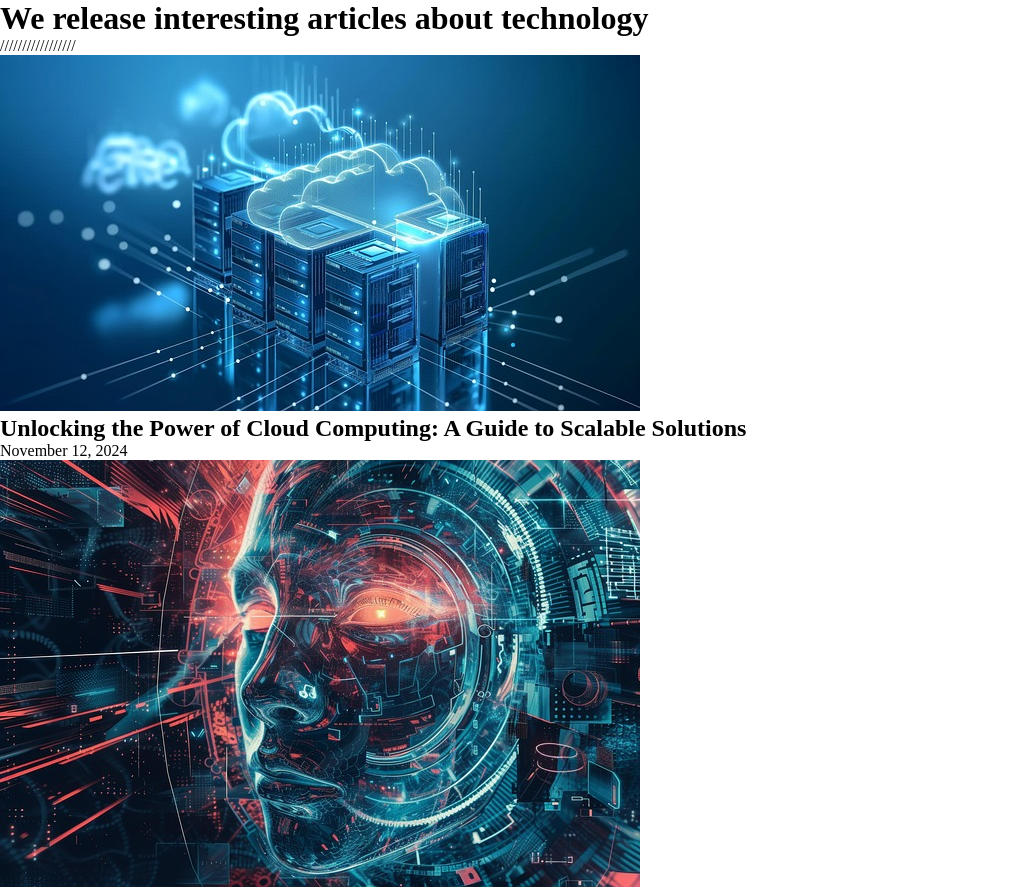
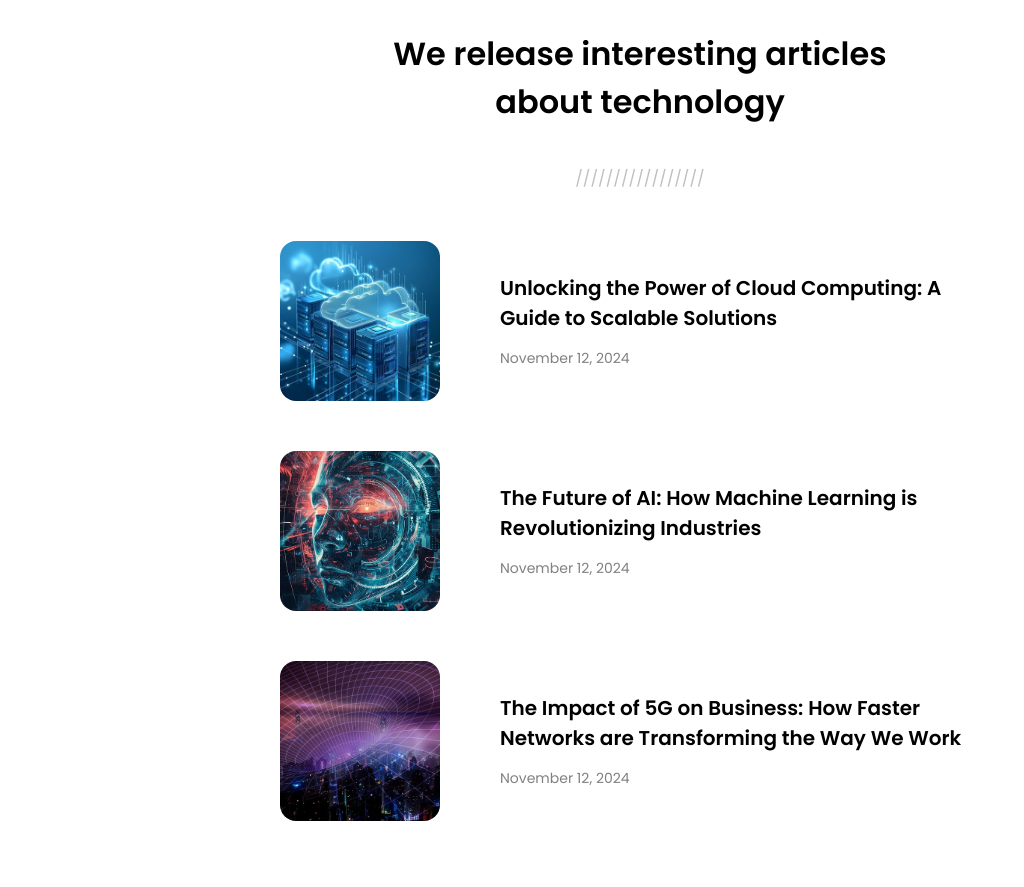
Before and after one commit to viganogabriele/Learning-HTML-CSS, a plain HTML site: page 05-simple-article-listing/index.html in a window 1280 px wide. Shown: the top 887 px of the page, without its empty margins (0-1024 px from the left). After the commit the page ends 821 px from the top, so only its background shows below. Drawn offline with Linux system fonts and the light colour scheme.

Commit message:
style: add css and flex propriety

```diff
--- a/05-simple-article-listing/style.css
+++ b/05-simple-article-listing/style.css
@@ -3,3 +3,84 @@
     margin: 0;
     padding: 0;
 }
+
+body {
+    font-family: "Poppins", sans-serif;
+}
+
+header {
+    display: flex;
+    flex-direction: column;
+    align-items: center;
+    padding-top: 1.875rem; /* 30px */
+    gap: 2.5rem; /* 40px */
+}
+
+h1 {
+    max-width: 500px;
+    margin: 0 auto;
+    line-height: 1.5;
+    text-align: center;
+    font-weight: 600;
+}
+
+.divider {
+    color: rgb(191, 191, 191);
+}
+
+.articles-wrapper {
+    padding-top: 3.125rem; /* 50px */
+    display: flex;
+    flex-direction: column;
+    align-items: center;
+    gap: 3.125rem; /* 50px */
+}
+
+.article-card {
+    display: flex;
+    gap: 3.75rem; /* 60px */
+    align-items: center;
+}
+
+.image-container {
+    aspect-ratio: 1/1;
+    width: 160px;
+    overflow: hidden;
+    border-radius: 16px;
+}
+
+.responsive-image {
+    width: 100%;
+    height: 100%;
+    object-fit: cover;
+}
+
+.text-container {
+    max-width: 500px;
+    display: flex;
+    flex-direction: column;
+    gap: 0.9375rem; /* 15px */
+}
+
+.text-container time {
+    color: grey;
+    font-size: 0.875rem;
+}
+
+.text-container h2 {
+    font-size: 1.25rem;
+    font-weight: 600;
+}
+
+/* Select the image inside the first article card */
+.article-card:nth-child(1) .responsive-image {
+    object-position: 55% 0%;
+}
+
+.article-card:nth-child(2) .responsive-image {
+    object-position: 70% 0%;
+}
+
+.article-card:nth-child(3) .responsive-image {
+    object-position: 35% 0%;
+}
```
